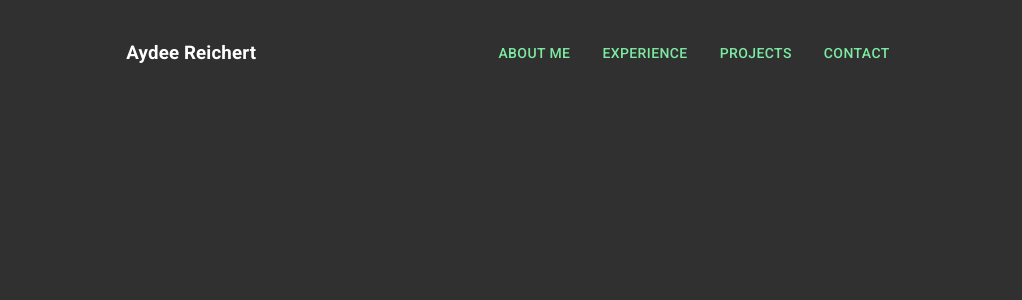
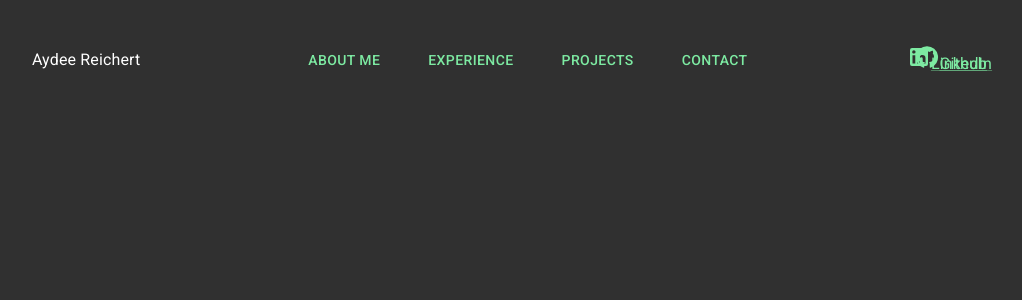
Before and after one commit to ReichertA2/Portfolio, a React (Create React App) app: page / in a window 1280 px wide. Shown: the top 300 px of the page, without its empty margins (128-1150 px from the left). Built offline with nearby package versions, Linux system fonts and the light colour scheme.

Commit message:
added github and linkedIn icons with links

```diff
--- a/src/components/NavBar.js
+++ b/src/components/NavBar.js
@@ -9,6 +9,9 @@ import Box from "@mui/material/Box";
 import Skeleton from "@mui/material/Skeleton";
 import Typography from "@mui/material/Typography";
 import SwipeableDrawer from "@mui/material/SwipeableDrawer";
+import GitHubIcon from "@mui/icons-material/GitHub";
+import LinkedInIcon from "@mui/icons-material/LinkedIn";
+import Link from "@mui/material/Link";
 
 const drawerBleeding = 56;
 
@@ -61,30 +64,49 @@ function SwipeableEdgeDrawer(props) {
       <Box
         sx={{
           display: "flex",
-          width:"100%",
+          width: "100%",
           //    float:"left",
           pt: 4,
           // display: "inline-block",
           alignItems: "center",
-          padding: "20px",
+          // padding: "10px",
           justifyContent: "space-evenly",
-            marginRight: "400px"
+          marginRight: "400px",
         }}
       >
-        <h3 sx={{ }}>Aydee Reichert</h3>
-        <div sx={{  }}>
-        <Button sx={{ marginRight: "1rem" }} onClick={toggleDrawer(true)}>
+        <p sx={{Left:"-60rem"}}>Aydee Reichert</p>
+        <div sx={{}}>
+          <Button sx={{ marginRight: "2rem" }} onClick={toggleDrawer(true)}>
             About Me
           </Button>
-        <Button sx={{ marginRight: "1rem" }} onClick={toggleDrawer(true)}>
+          <Button sx={{ marginRight: "2rem" }} onClick={toggleDrawer(true)}>
             Experience
           </Button>
-        <Button sx={{ marginRight: "1rem" }} onClick={toggleDrawer(true)}>
+          <Button sx={{ marginRight: "2rem" }} onClick={toggleDrawer(true)}>
             Projects
           </Button>
           <Button onClick={toggleDrawer(true)}>Contact</Button>
         </div>
+        <Link sx={{marginRight:"-15rem"}} href="https://github.com/ReichertA2">
+          <GitHubIcon />
+          Github
+        </Link>
+
+        <Link href="https://www.linkedin.com/in/aydee-reichert">
+          <LinkedInIcon />
+          LinkedIn
+        </Link>
       </Box>
+      {/* <div sx={{}}>
+        <p>
+          <GitHubIcon />
+          Github
+        </p>
+        <p>
+          <LinkedInIcon />
+          LinkedIn
+        </p>
+      </div> */}
       <SwipeableDrawer
         container={container}
         anchor="bottom"
```
Lines whose indentation alone changed are shown as unchanged.
